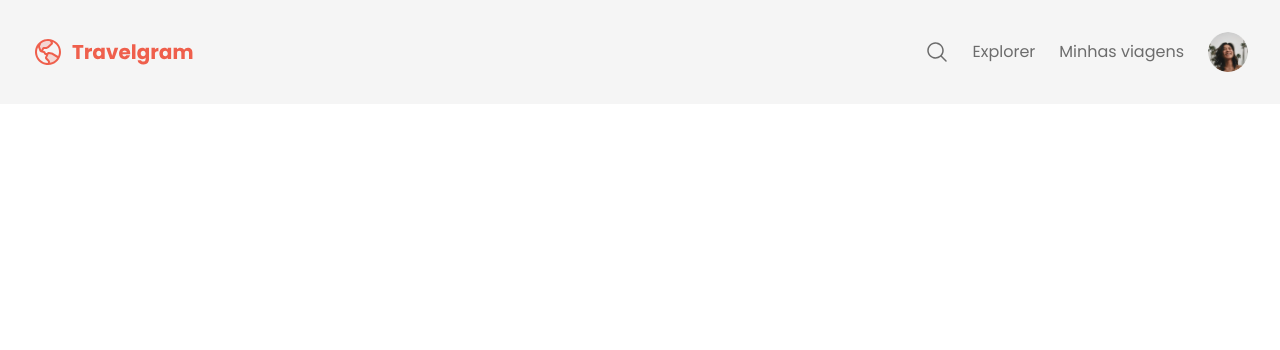
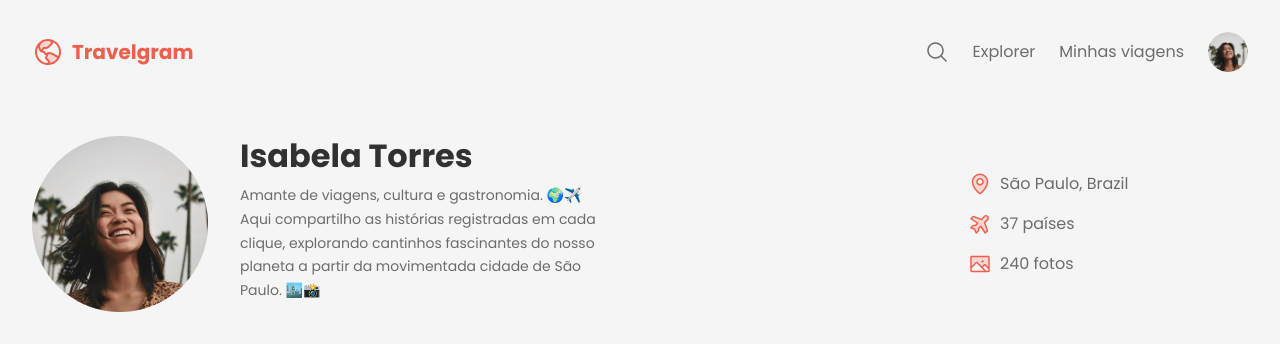
Before and after one commit to etnsystemas/projeto-travelgram-mba-fullstack, a plain HTML site: page index.html in a window 1280 px wide. Drawn offline with Linux system fonts and the light colour scheme.

Commit message:
done header

```diff
--- a/index.html
+++ b/index.html
@@ -38,6 +38,40 @@
           </li>
         </ul>
       </nav>
+
+      <header>
+        <div class="container">
+          <div id="profile">
+            <img src="assets/Profile pic.png" alt="Imagem Isabela Torres" />
+            <div>
+              <h1>Isabela Torres</h1>
+              <p>
+                Amante de viagens, cultura e gastronomia. 🌍✈️ <br> Aqui compartilho
+                as histórias registradas em cada clique, explorando cantinhos
+                fascinantes do nosso planeta a partir da movimentada cidade de
+                São Paulo. 🏙️📸
+              </p>
+            </div>
+          </div>
+
+          <ul id="info">
+            <li>
+              <img src="assets/icons/MapPin.svg" alt="Ícone de mapa" />
+              <span>São Paulo, Brazil</span>
+            </li>
+
+            <li>
+              <img src="assets/icons/AirplaneTilt.svg" alt="Ícone de avião" />
+              <span>37 países</span>
+            </li>
+
+            <li>
+              <img src="assets/icons/Image.svg" alt="Ícone de imagem" />
+              <span>240 fotos</span>
+            </li>
+          </ul>
+        </div>
+      </header>
     </div>
   </body>
 </html>
--- a/styles/global.css
+++ b/styles/global.css
@@ -16,8 +16,8 @@
   --font-family: "Poppins", sans-serif;
   --text-lg: bold 32px/125% var(--font-family);
   --text: 16px/1.5 var(--font-family);
-  --text-md: 14px/175% var(--font-family);
-  --text-sm: 12px/175% var(--font-family);
+  --text-md: 14px/170% var(--font-family);
+  --text-sm: 12px/170% var(--font-family);
 
 }
 
--- /dev/null
+++ b/styles/header.css
@@ -0,0 +1,42 @@
+header {
+  padding-block: 32px;
+}
+
+header .container{
+  display: flex;
+  justify-content: space-between;
+  align-items: center;
+}
+
+#profile {
+  display: flex;
+  gap: 32px;
+}
+
+#profile>div {
+  max-width: 384px;
+}
+
+#profile h1 {
+  font: var(--text-lg);
+  color: var(--text-color-primary);
+  margin-bottom: 8px;
+}
+
+#profile p {
+  font: var(--text-md);
+}
+
+#info {
+  list-style: none;
+  display: flex;
+  flex-direction: column;
+  gap: 16px;
+  width: 280px;
+}
+
+#info li{
+  display: flex;
+  align-items: center;
+  gap: 8px;
+}
--- a/styles/index.css
+++ b/styles/index.css
@@ -1,2 +1,3 @@
 @import url(global.css);
 @import url(nav.css);
+@import url(header.css);
```
